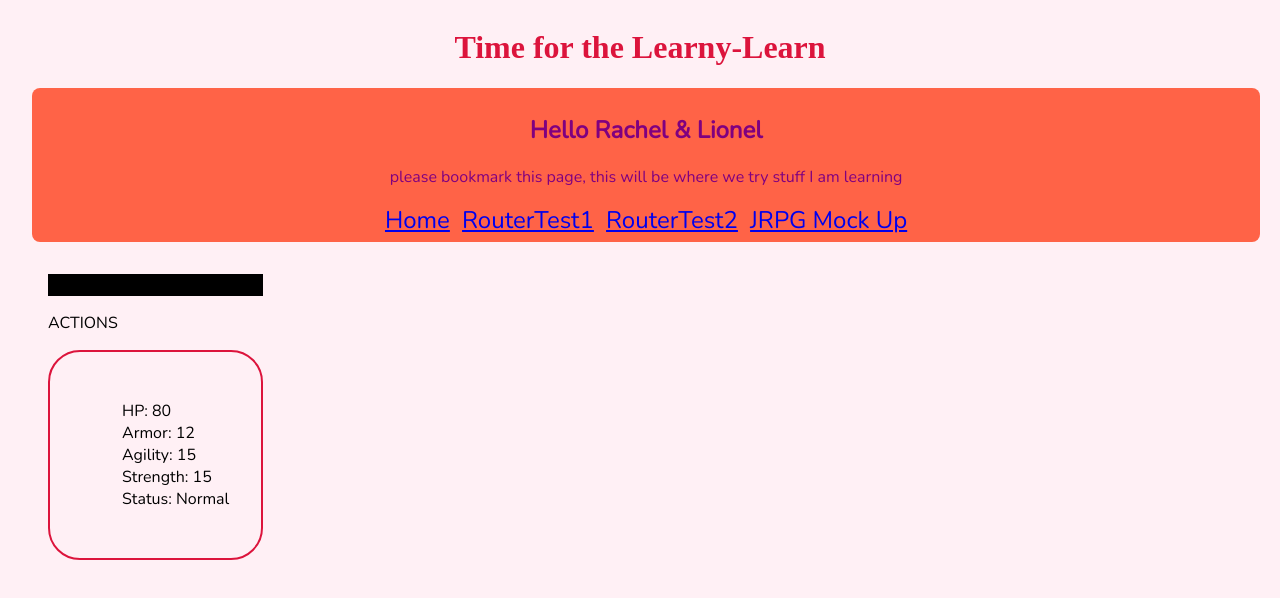
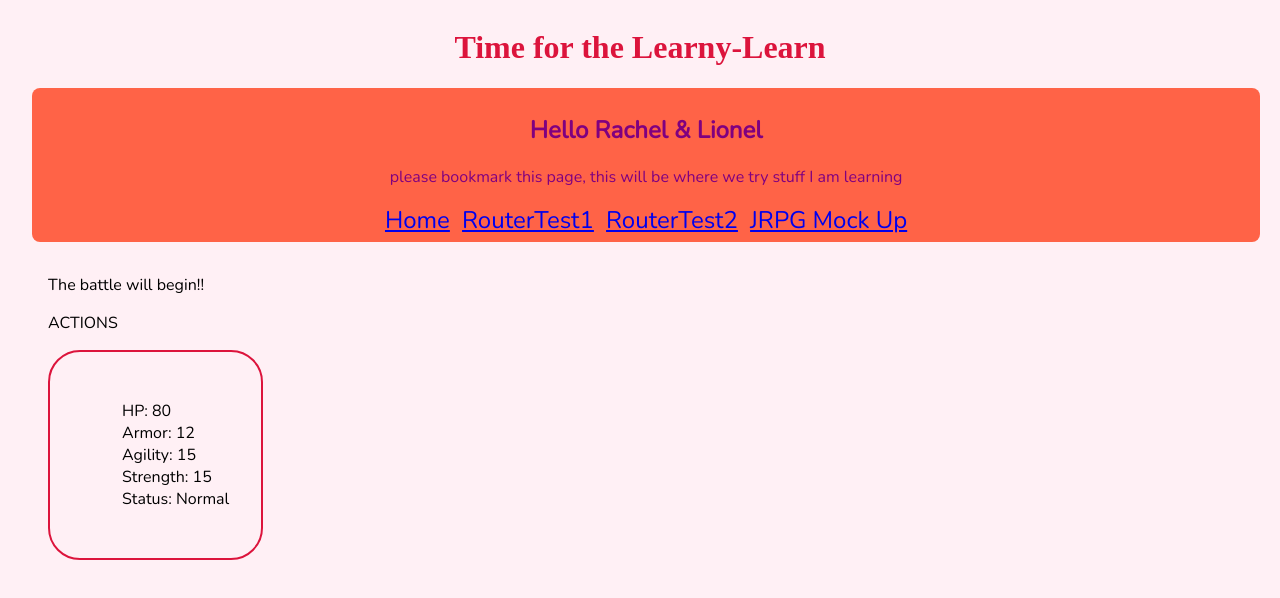
Before and after one commit to JF-LL-codebuds/react-play-study-fe, a React app: page /gamelayout in a window 1280 px wide. Shown: the top 598 px of the page. Built offline with nearby package versions, Linux system fonts and the light colour scheme; a web font is replaced by a local one.

Commit message:
moved screen into own comp

```diff
--- a/src/components/gamelayout/GameLayout.js
+++ b/src/components/gamelayout/GameLayout.js
@@ -1,4 +1,5 @@
 import React, { Component } from 'react';
+import MainScreen from './MainScreen';
 import YourStats from './YourStats';
 import styles from './gamelayout.css';
 
@@ -6,7 +7,7 @@ class GameLayout extends Component {
   render() {
     return (
       <div className={styles.containerStyle}>
-        <p className={styles.actionWindow}>STUFF</p>
+        <MainScreen className={styles.mainScreen}/>
         <div>
           <p>ACTIONS</p>
         </div>
--- /dev/null
+++ b/src/components/gamelayout/MainScreen.js
@@ -0,0 +1,12 @@
+import React from 'react';
+import styles from './gamelayout.css';
+
+function MainScreen() {
+  return (
+    <section className={styles.mainScreen}>
+      <p>The battle will begin!!</p>
+    </section>
+  );
+}
+
+export default MainScreen;
```
